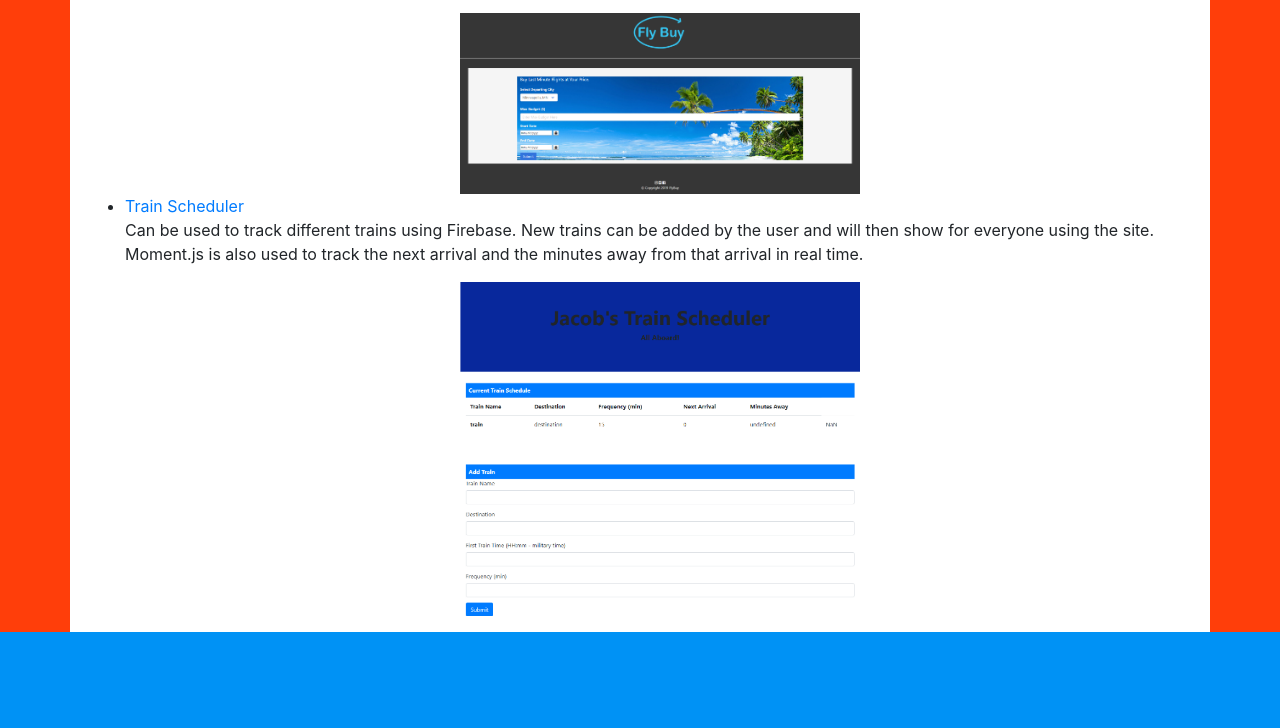
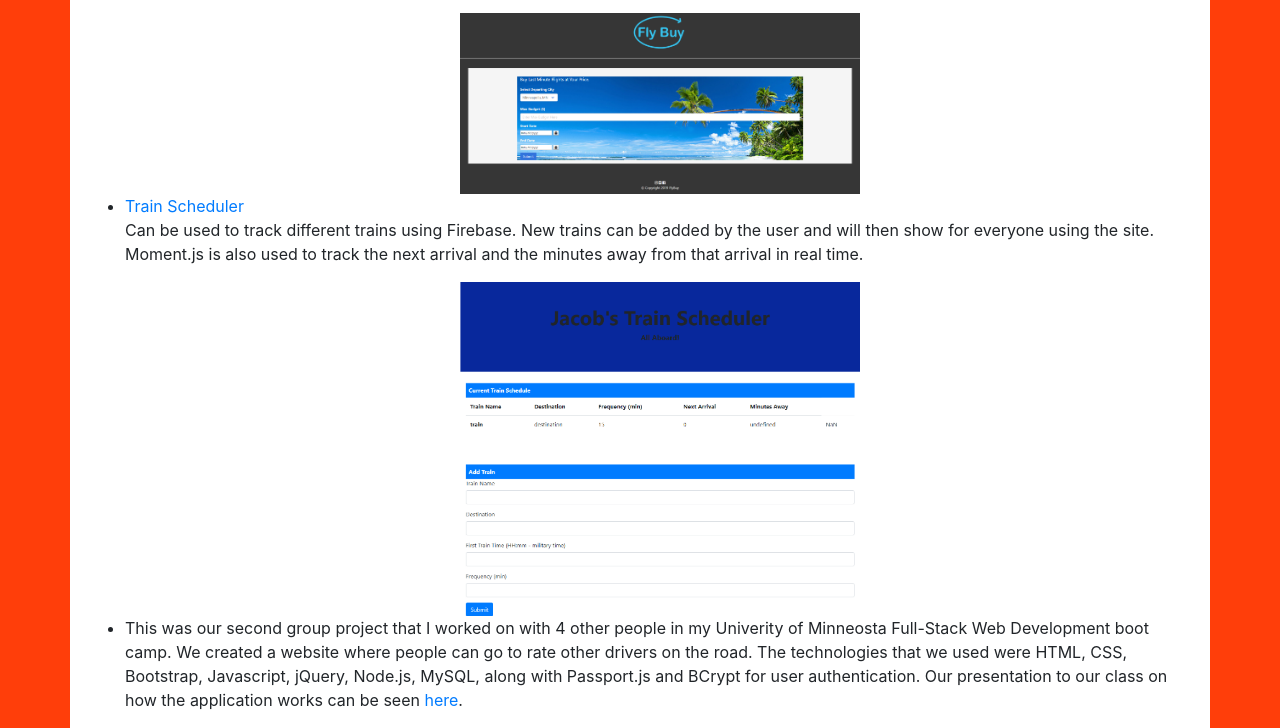
Before and after one commit to Iceberg09/Iceberg09.github.io, a plain HTML site: page index.html in a window 1280 px wide. Shown: the part 1339-2067 px from the top of the page. Before the commit the page ends 1971 px from the top, so only its background shows below. Drawn offline with nearby package versions, Linux system fonts and the light colour scheme.

Commit message:
Updated after project 2

```diff
--- a/index.html
+++ b/index.html
@@ -84,6 +84,18 @@
                             <img src="assets/images/Train Scheduler.png" alt="Train Scheduler Img" class="project-image image-center">
 
                         </li>
+                        <li>
+
+                            <a href="https://secure-mesa-64150.herokuapp.com/" alt="How's My Driving Img" class="project-image image-center"></a>
+
+                            <p>
+                                This was our second group project that I worked on with 4 other people in my Univerity of Minneosta Full-Stack Web Development boot camp.
+                                We created a website where people can go to rate other drivers on the road. The technologies that we used were HTML, CSS, Bootstrap,
+                                Javascript, jQuery, Node.js, MySQL, along with Passport.js and BCrypt for user authentication. Our presentation to our class on how the
+                                application works can be seen <a href="https://docs.google.com/presentation/d/1CgpASur37QsaAC9Hlp9yLuCgj8OuOO6Dpg4lWD7MSO0/edit?usp=sharing">here</a>.
+                            </p>
+
+                        </li>
 
                     </ul>
                 </div>
```
Also changed, not shown: assets/images/hows-my-driving.png (added).
